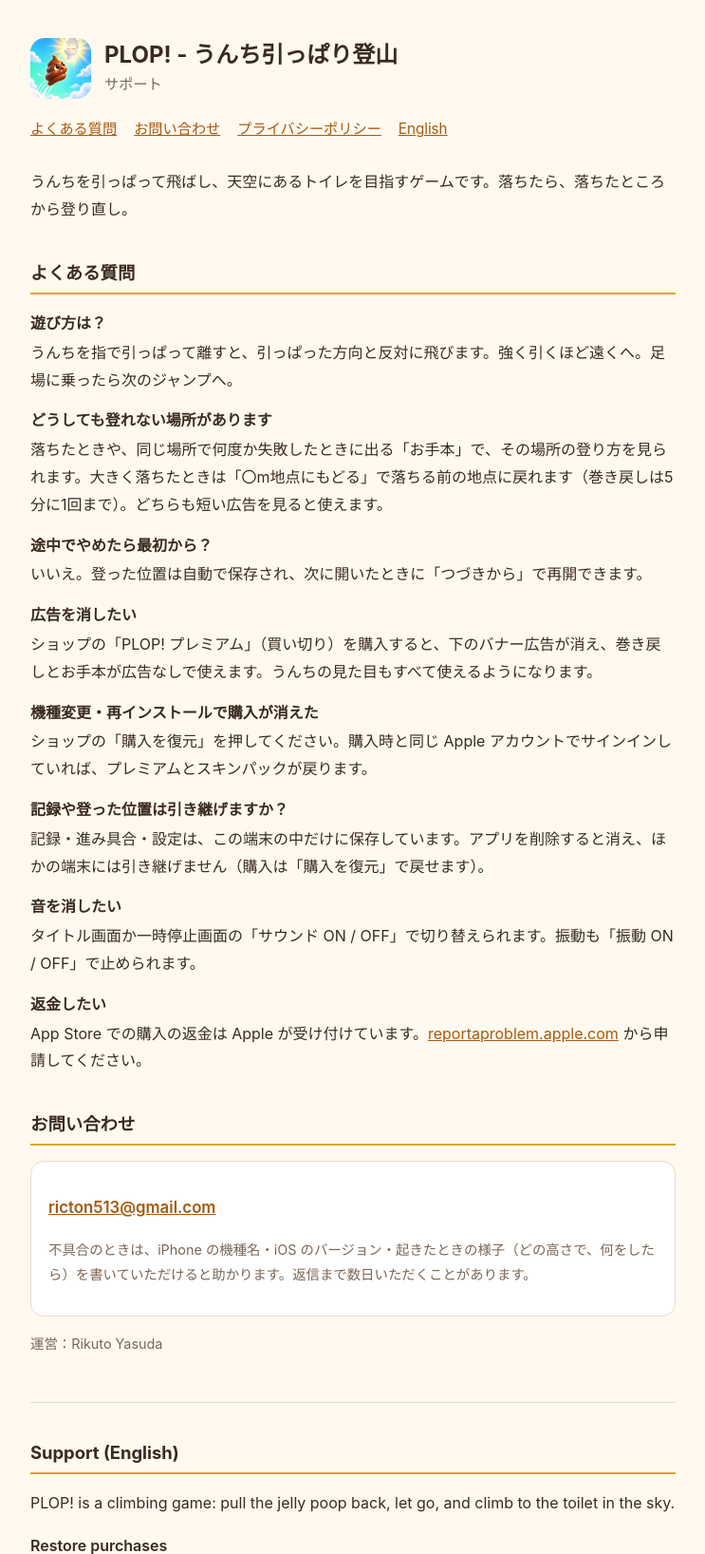
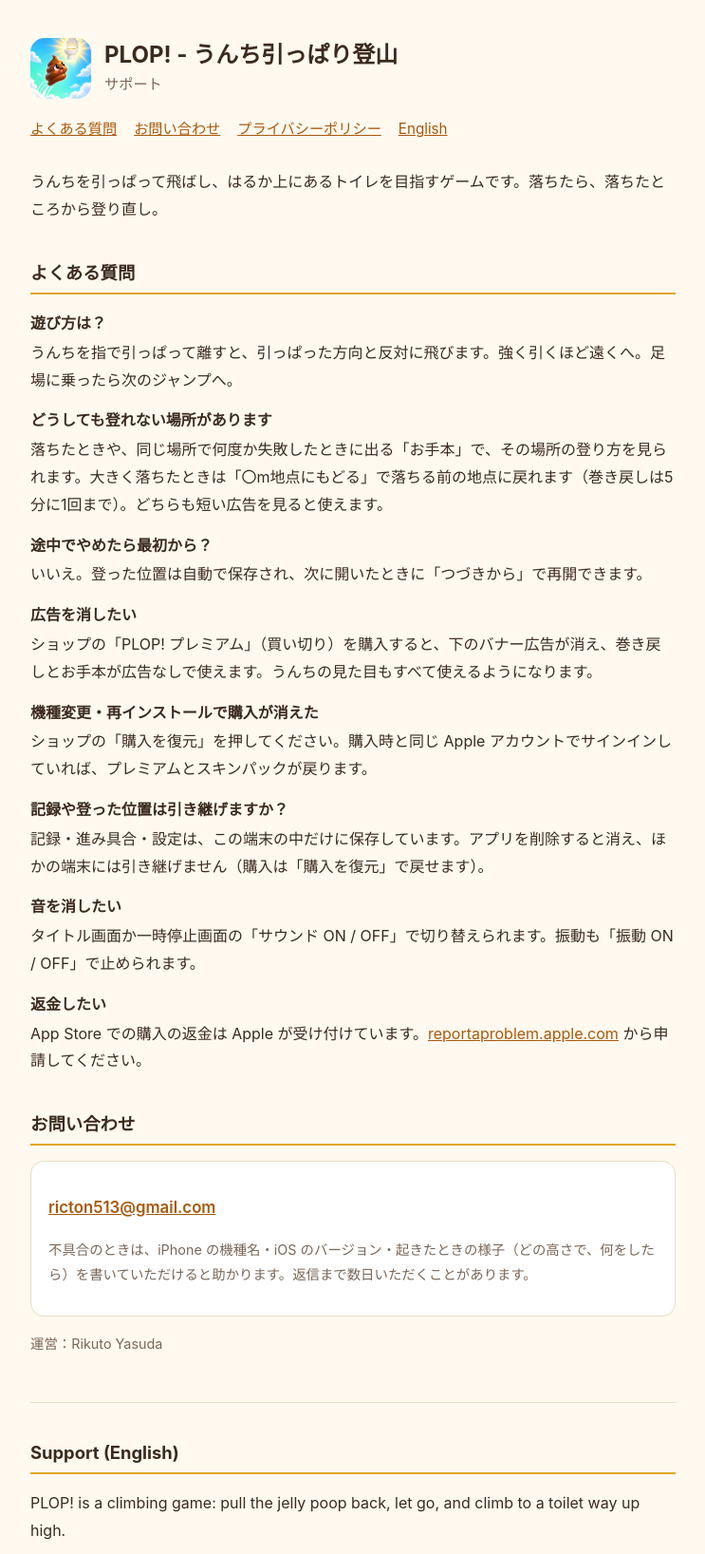
Before and after one commit to Rikuto-des/plop-support, a plain HTML site: page index.html in a window 1280 px wide. Shown: the top 1636 px of the page at 95% size, without its empty margins (268-1011 px from the left). Drawn offline with Linux system fonts and the light colour scheme.

Commit message:
Update PLOP! support site

```diff
--- a/index.html
+++ b/index.html
@@ -24,7 +24,7 @@
 	<a href="#en">English</a>
 </nav>
 
-<p>うんちを引っぱって飛ばし、天空にあるトイレを目指すゲームです。落ちたら、落ちたところから登り直し。</p>
+<p>うんちを引っぱって飛ばし、はるか上にあるトイレを目指すゲームです。落ちたら、落ちたところから登り直し。</p>
 
 <h2 id="faq">よくある質問</h2>
 <dl>
@@ -63,7 +63,7 @@
 <hr>
 <section id="en" lang="en">
 <h2>Support (English)</h2>
-<p>PLOP! is a climbing game: pull the jelly poop back, let go, and climb to the toilet in the sky.</p>
+<p>PLOP! is a climbing game: pull the jelly poop back, let go, and climb to a toilet way up high.</p>
 <dl>
 	<dt>Restore purchases</dt>
 	<dd>Open the shop and tap 「購入を復元」 (Restore Purchases) while signed in with the Apple Account you bought with.</dd>
```
Also changed, not shown: privacy.html (+3 -3 lines).
